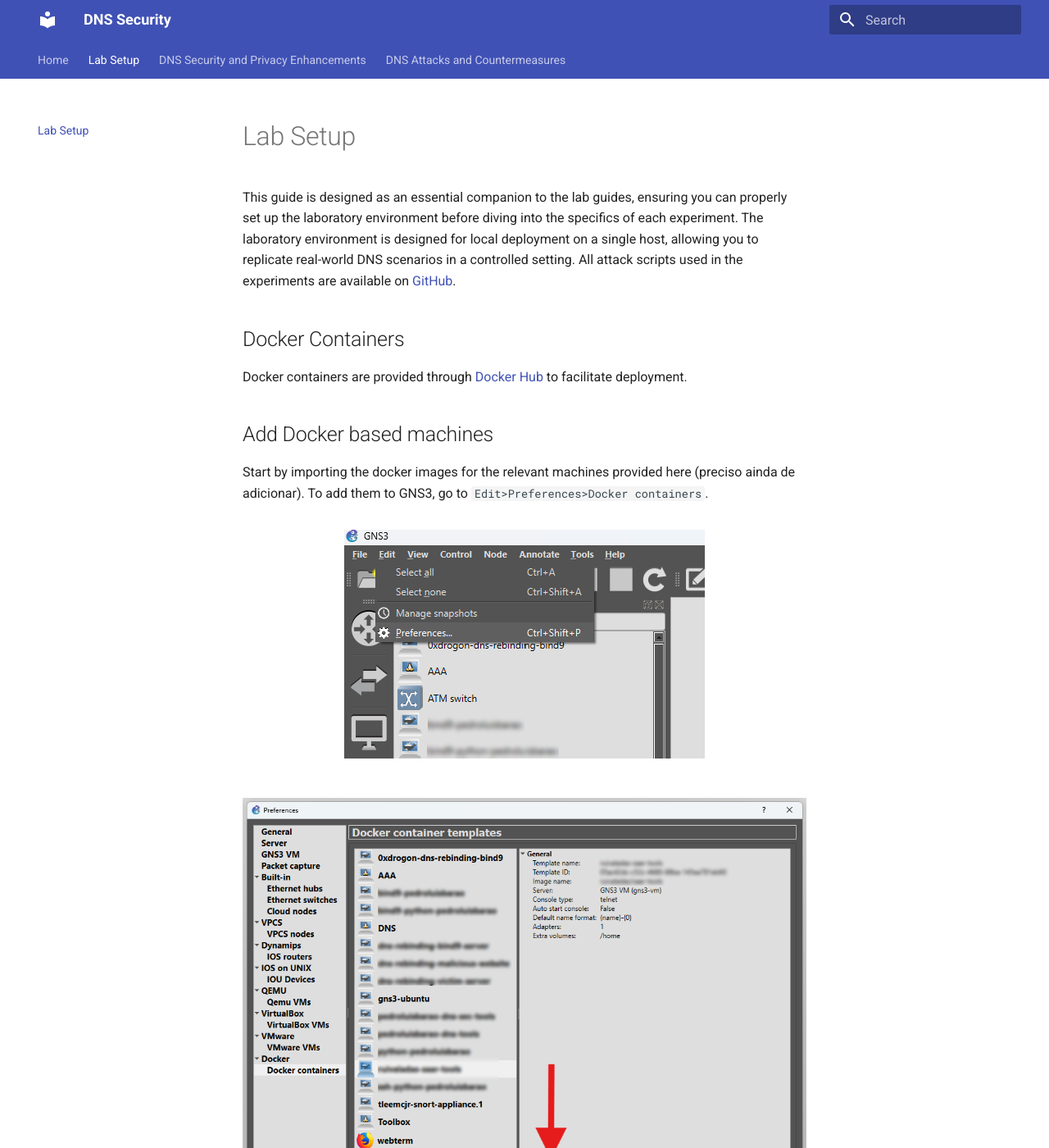
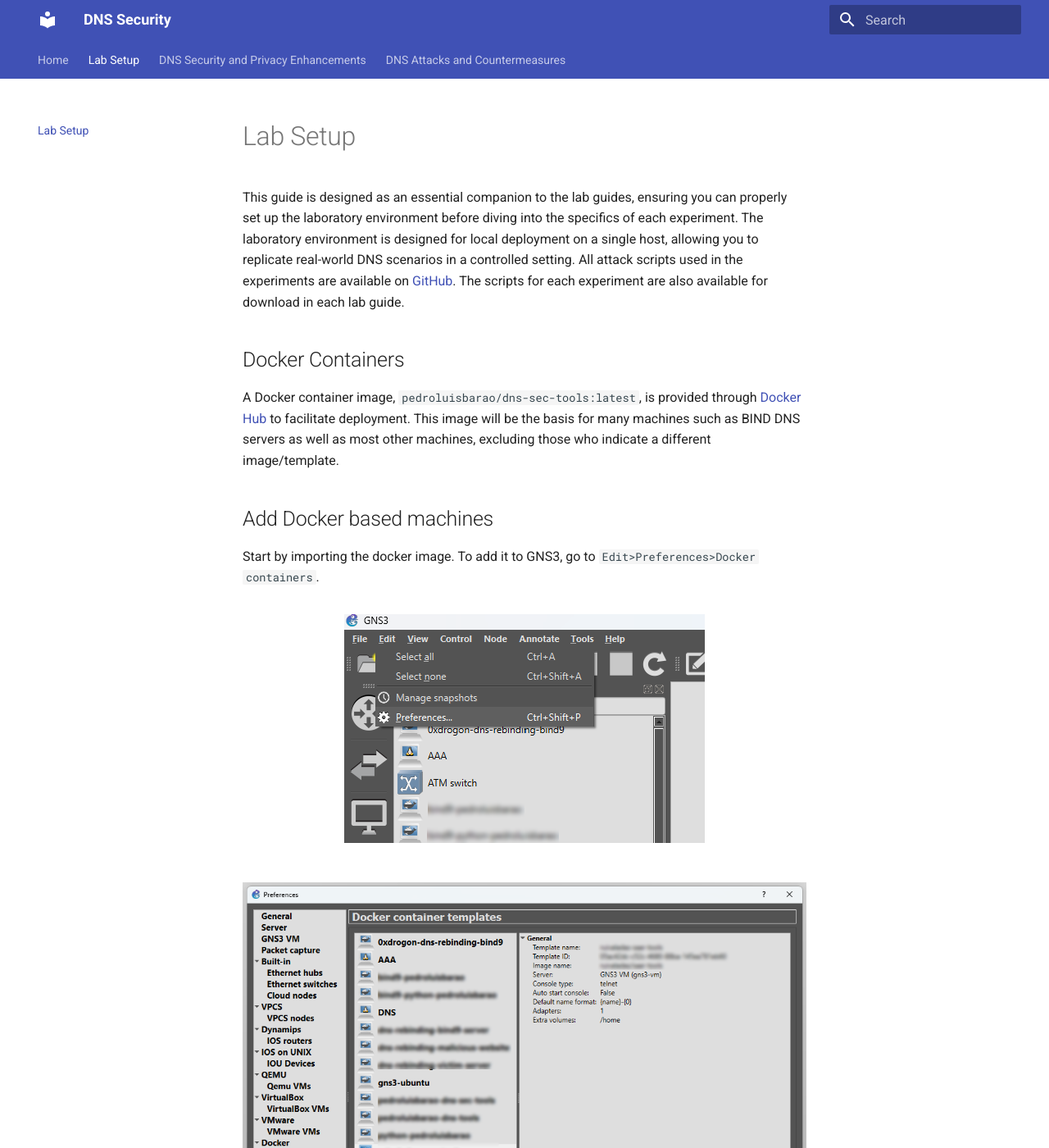
Before and after one commit to netexperiments/dnssecurity, an MkDocs documentation site: the page built from docs/setup.md, in a window 1280 px wide and 1400 px high. Shown: the whole window at 82% size. Built offline with MkDocs 1.6.1 and Material for MkDocs 9.7.7, drawn with Linux system fonts in a browser that asks for light colours; some of the changed text lies outside the part shown.

Commit message:
FIX Setup instructions

````diff
--- a/docs/setup.md
+++ b/docs/setup.md
@@ -1,11 +1,11 @@
-This guide is designed as an essential companion to the lab guides, ensuring you can properly set up the laboratory environment before diving into the specifics of each experiment.  The laboratory environment is designed for local deployment on a single host, allowing you to replicate real-world DNS scenarios in a controlled setting. All attack scripts used in the experiments are available on [GitHub](https://netexperiments.github.io/dnssecurity/){:target="_blank"}.
+This guide is designed as an essential companion to the lab guides, ensuring you can properly set up the laboratory environment before diving into the specifics of each experiment.  The laboratory environment is designed for local deployment on a single host, allowing you to replicate real-world DNS scenarios in a controlled setting. All attack scripts used in the experiments are available on [GitHub](https://github.com/netexperiments/dnssecurity/tree/main/docs/scripts){:target="_blank"}. The scripts for each experiment are also available for download in each lab guide.
 
 
 ## Docker Containers
-Docker containers are provided through [Docker Hub](https://hub.docker.com/){:target="_blank"} to facilitate deployment.
+A Docker container image, `pedroluisbarao/dns-sec-tools:latest`, is provided through [Docker Hub](https://hub.docker.com/r/pedroluisbarao/dns-sec-tools){:target="_blank"} to facilitate deployment. This image will be the basis for many machines such as BIND DNS servers as well as most other machines, excluding those who indicate a different image/template.
 
 ## Add Docker based machines
-Start by importing the docker images for the relevant machines provided here (preciso ainda de adicionar). To add them to GNS3, go to `Edit>Preferences>Docker containers`.
+Start by importing the docker image. To add it to GNS3, go to `Edit>Preferences>Docker containers`.
 
 
 <figure markdown id="figure-1">
@@ -100,7 +100,10 @@
 
 ## DNSMasq
 
-In the “Edit config” option of the DNS Server machine be sure to add the following configurations (specially relevant if running DGAs Lab):
+To use DNSMasq import **DNS** appliance of GNS3. Select `Browse all devices>New template>Install an appliance from the GNS3 server (recommended)`, then use the filter `DNS`, select the available appliance with the same name and install.
+
+
+Once installed, in the “Edit config” option of the DNS Server machine be sure to add the following configurations (specially relevant if running DGAs Lab):
 
 ```console
 auto eth0
@@ -477,7 +480,10 @@
 
 ## Snort
 
-If you are using Snort Inline mode, you should check if the following are as follows and if not modify them. Replace `#SUBNET_IP` with the correct subnet IP address of where the Snort machine is use, should look like `192.168.10.0/24`
+To use **Snort** you will need to add a docker image, `tleemcjr/snort-appliance.1:latest`, to GNS3. Check `Add Docker based machines` to complete the process.
+
+
+If you are using Snort in `inline` mode, you should check if the following are as follows and if not modify them. Replace `#SUBNET_IP` with the correct subnet IP address of where the Snort machine is use, should look like `192.168.10.0/24`
 
 
 ```console
````
Also changed, not shown: other parts of docs/setup.md (+1 -1 lines).
